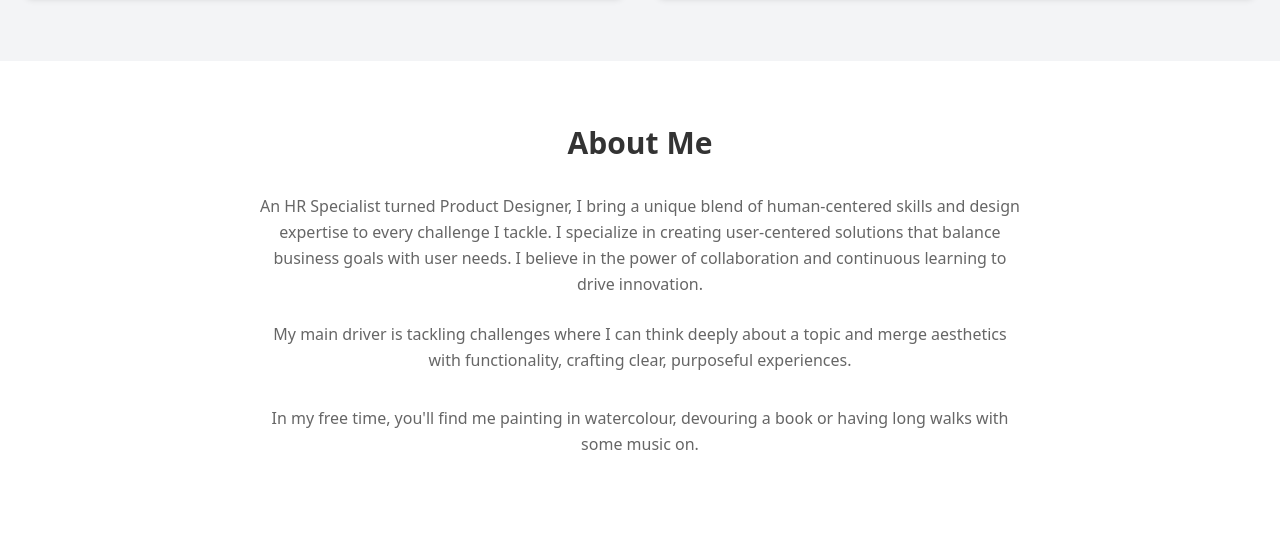
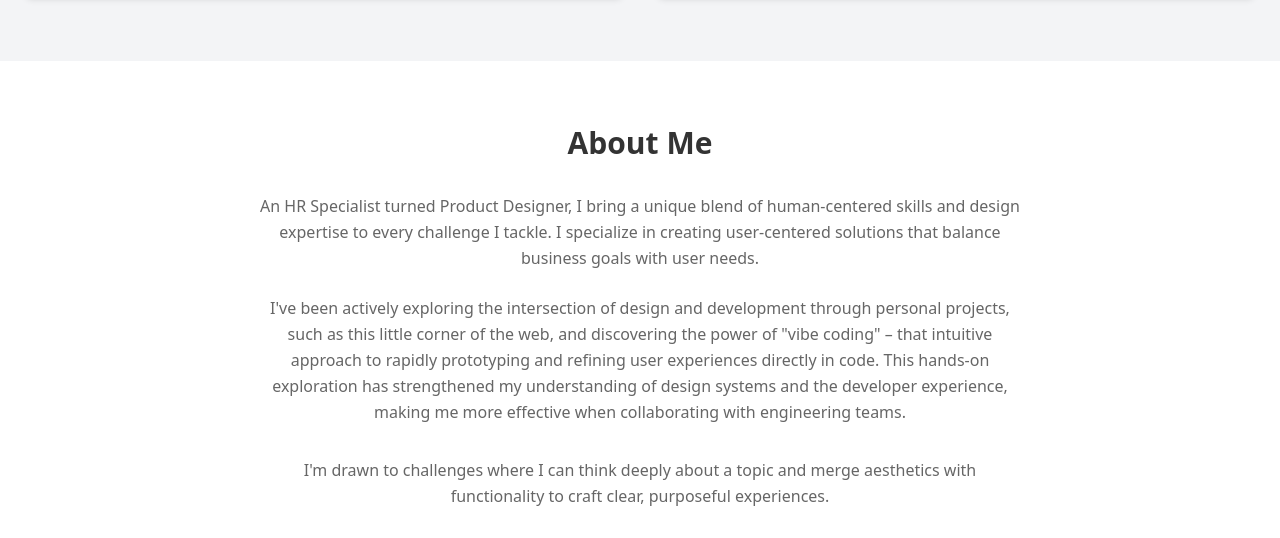
Before and after one commit to KikiDesignLab/portfolio, an Astro site: page / in a window 1280 px wide. Shown: the part 913-1451 px from the top of the page. Built offline with nearby package versions, Linux system fonts and the light colour scheme; Astro itself is replaced by a stand-in of ours.

Commit message:
new about me

```diff
--- a/src/components/Portfolio.jsx
+++ b/src/components/Portfolio.jsx
@@ -165,12 +165,13 @@ const Portfolio = () => {
               An HR Specialist turned Product Designer, I bring a unique blend
               of human-centered skills and design expertise to every challenge I
               tackle. I specialize in creating user-centered solutions that
-              balance business goals with user needs. I believe in the power of
-              collaboration and continuous learning to drive innovation.
+              balance business goals with user needs.
             </p>
             <p className="text-gray-600 dark:text-gray-300 leading-relaxed mb-8">
-              My main driver is tackling challenges where I can think deeply
-              about a topic and merge aesthetics with functionality, crafting clear, purposeful experiences.
+              I've been actively exploring the intersection of design and development through personal projects, such as this little corner of the web, and discovering the power of "vibe coding" – that intuitive approach to rapidly prototyping and refining user experiences directly in code. This hands-on exploration has strengthened my understanding of design systems and the developer experience, making me more effective when collaborating with engineering teams.
+            </p>
+            <p className="text-gray-600 dark:text-gray-300 leading-relaxed mb-8">
+              I'm drawn to challenges where I can think deeply about a topic and merge aesthetics with functionality to craft clear, purposeful experiences.
             </p>
             <p className="text-gray-600 dark:text-gray-300 leading-relaxed mb-8">
               In my free time, you'll find me painting in watercolour, devouring
```
